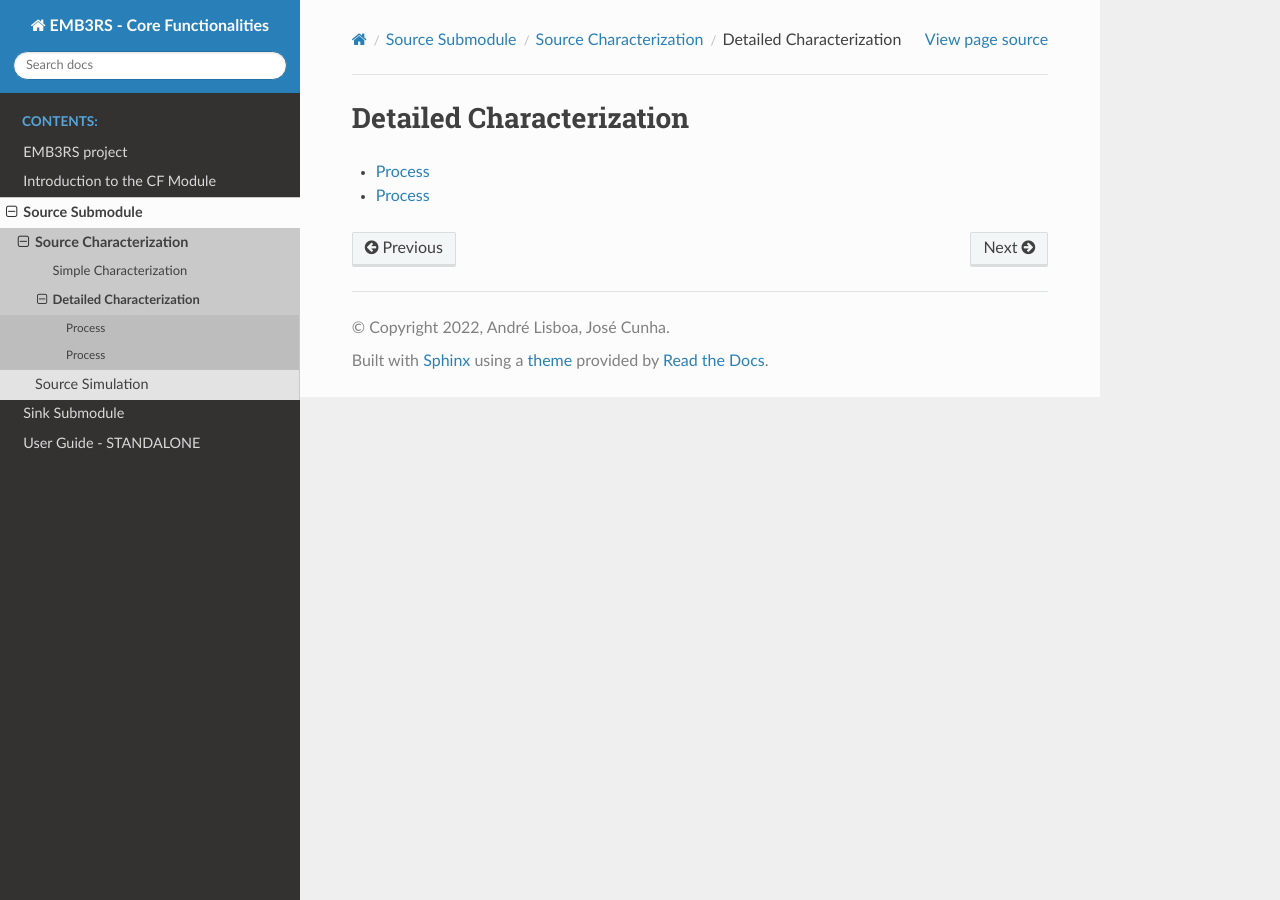
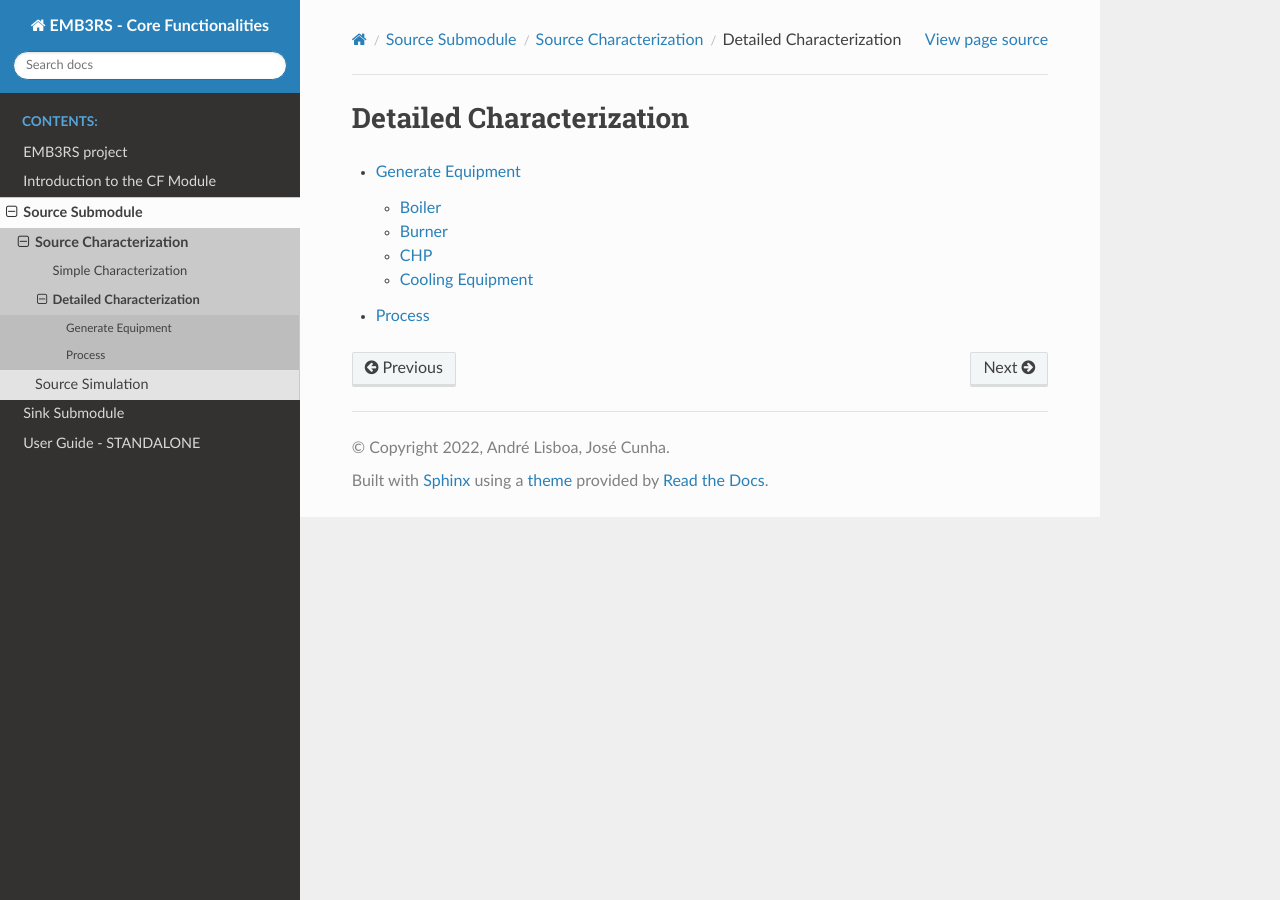
Before and after one commit to Emb3rs-Project/p-core-functionalities, a Sphinx documentation site: the page built from docs/DetailedCharacterization.rst, in a window 1280 px wide. Built offline with Sphinx 7.4.7 and the Read the Docs theme 2.0.0, drawn with Linux system fonts in a browser that asks for light colours.

Commit message:
UPDATE docs

```diff
--- a/docs/Generate_Equipment.rst
+++ b/docs/Generate_Equipment.rst
@@ -1,7 +1,33 @@
-Process
-==============================================
+Generate Equipment
+==========================================================
 
-.. automodule:: src.Source.characterization.Process.process
+Boiler
+--------------------------------------------------------------------------
+.. automodule:: src.Source.characterization.Generate_Equipment.generate_boiler.Boiler
    :members:
    :undoc-members:
    :show-inheritance:
+
+Burner
+--------------------------------------------------------------------------
+
+.. automodule:: src.Source.characterization.Generate_Equipment.generate_burner
+   :members:
+   :undoc-members:
+   :show-inheritance:
+
+CHP
+-----------------------------------------------------------------------
+
+.. automodule:: src.Source.characterization.Generate_Equipment.generate_chp
+   :members:
+   :undoc-members:
+   :show-inheritance:
+
+Cooling Equipment
+--------------------------------------------------------------------------------------
+
+.. automodule:: src.Source.characterization.Generate_Equipment.generate_cooling_equipment
+   :members:
+   :undoc-members:
+   :show-inheritance:
```
